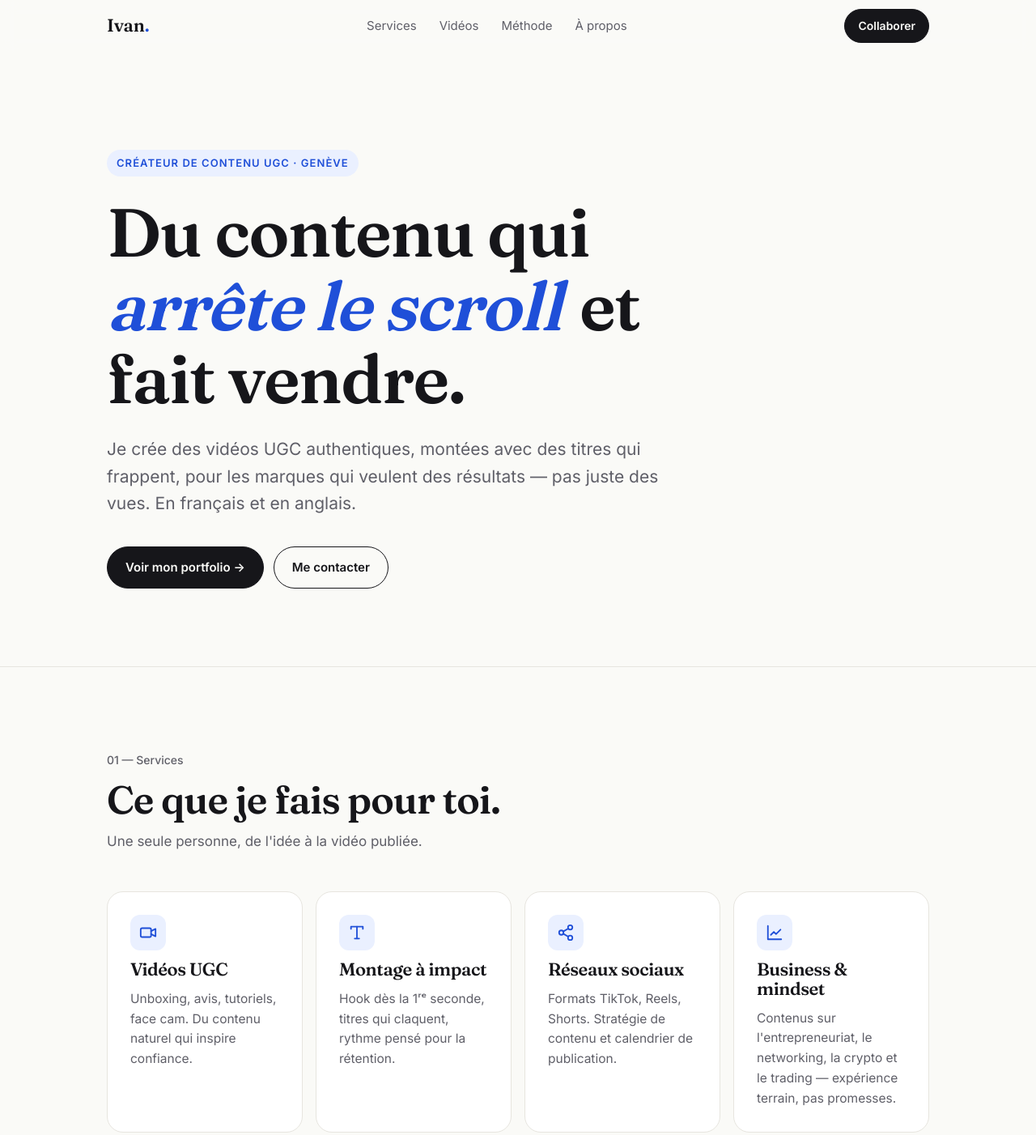
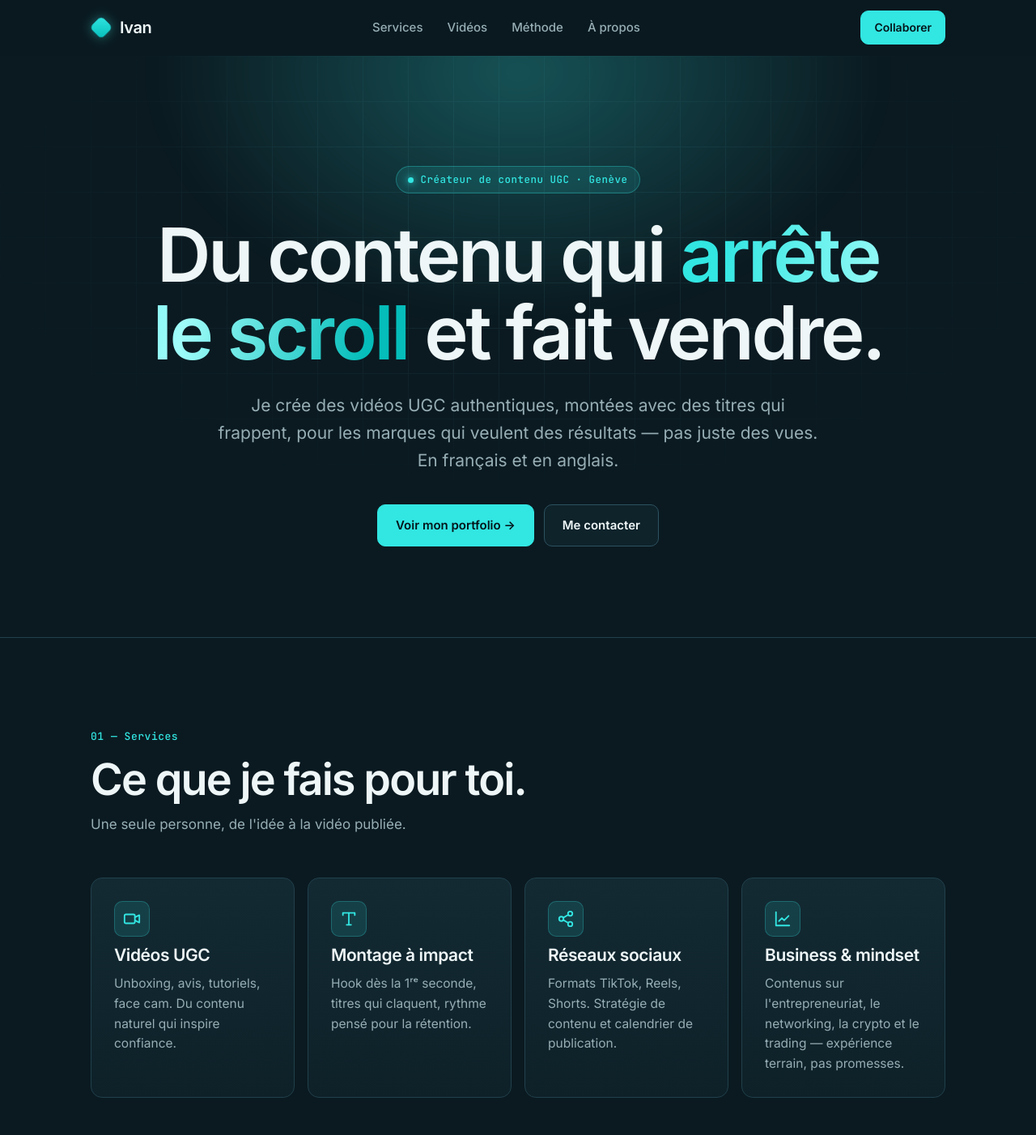
Before and after one commit to univers-0/Il-rang, a plain HTML site: page site/index.html in a window 1280 px wide. Shown: the top 1402 px of the page at 81% size. Drawn offline with Linux system fonts and the light colour scheme; a web font is replaced by a local one.

Commit message:
Site : DA sombre bleu nuit / turquoise (halos, grille, typo grasse)
Co-Authored-By: Claude Opus 5.5 <noreply@anthropic.com>
Claude-Session: https://claude.ai/code/session_01FC9TptEMKk2R2EDyBxx2uH

```diff
--- a/site/index.html
+++ b/site/index.html
@@ -5,97 +5,108 @@
 <meta name="viewport" content="width=device-width,initial-scale=1">
 <title>Ivan — Créateur UGC & Business</title>
 <meta name="description" content="Ivan — créateur de contenu UGC, montage vidéo à impact, réseaux sociaux et entrepreneuriat. Collaborations marques ouvertes.">
-<meta name="theme-color" content="#fafaf7">
+<meta name="theme-color" content="#0b1a21">
 <link rel="icon" href="../icons/icon-192.png">
 <link rel="preconnect" href="https://fonts.googleapis.com">
 <link rel="preconnect" href="https://fonts.gstatic.com" crossorigin>
-<link rel="stylesheet" href="https://fonts.googleapis.com/css2?family=Fraunces:opsz,wght@9..144,500;9..144,600&family=Inter:wght@400;500;600&display=swap">
+<link rel="stylesheet" href="https://fonts.googleapis.com/css2?family=Mona+Sans:wght@600;700;800&family=Inter:wght@400;500;600&family=JetBrains+Mono:wght@500&display=swap">
 <style>
+/* DA inspirée Netlify : bleu nuit, turquoise, halos, grille. Thème sombre unique par choix. */
 /* ===== Liens à compléter : remplace les "#" dans le HTML (classe .todo-link) ===== */
 :root{
-  --bg:#fafaf7; --surface:#ffffff; --line:#e7e5df; --fg:#16161a; --muted:#5f5f68;
-  --accent:#1f4fd8; --accent-soft:#eaf0ff;
-  --display:"Fraunces",Georgia,serif; --body:"Inter",system-ui,-apple-system,"Segoe UI",sans-serif;
-  color-scheme:light;
+  --bg:#0b1a21; --bg-2:#0e2129; --surface:#132a33; --surface-2:#18343e; --line:#21404b; --line-2:#2c5260;
+  --fg:#eef6f7; --muted:#97aeb5; --accent:#32e6e2; --accent-2:#05bdba; --accent-ink:#04151a;
+  --accent-soft:color-mix(in srgb,var(--accent) 12%,transparent);
+  --display:"Mona Sans","Inter",system-ui,sans-serif; --body:"Inter",system-ui,-apple-system,"Segoe UI",sans-serif;
+  --mono:"JetBrains Mono",ui-monospace,monospace;
+  color-scheme:dark;
 }
 *{box-sizing:border-box}
-html{scroll-behavior:smooth}
-body{margin:0;background:var(--bg);color:var(--fg);font-family:var(--body);font-size:17px;line-height:1.6;-webkit-font-smoothing:antialiased}
+html{scroll-behavior:smooth;background:var(--bg)}
+body{margin:0;background:var(--bg);color:var(--fg);font-family:var(--body);font-size:17px;line-height:1.6;-webkit-font-smoothing:antialiased;overflow-x:hidden}
 a{color:inherit}
 img{max-width:100%;display:block}
-.wrap{max-width:1080px;margin:0 auto;padding:0 16px}
+.wrap{max-width:1120px;margin:0 auto;padding:0 16px;position:relative}
 @media(min-width:720px){.wrap{padding:0 32px}}
 :focus-visible{outline:2px solid var(--accent);outline-offset:3px;border-radius:6px}
+::selection{background:var(--accent);color:var(--accent-ink)}
 
 /* Nav */
-header{position:sticky;top:0;z-index:10;background:color-mix(in srgb,var(--bg) 88%,transparent);backdrop-filter:blur(10px);border-bottom:1px solid transparent;transition:border-color .2s}
+header{position:sticky;top:0;z-index:10;background:color-mix(in srgb,var(--bg) 75%,transparent);backdrop-filter:blur(14px);-webkit-backdrop-filter:blur(14px);border-bottom:1px solid transparent;transition:border-color .2s}
 header.scrolled{border-color:var(--line)}
-nav{display:flex;align-items:center;justify-content:space-between;height:64px}
-.logo{font-family:var(--display);font-weight:600;font-size:22px;text-decoration:none;letter-spacing:-.01em}
+nav{display:flex;align-items:center;justify-content:space-between;height:68px}
+.logo{display:flex;align-items:center;gap:10px;font-family:var(--display);font-weight:800;font-size:20px;text-decoration:none;letter-spacing:-.02em}
+.logo::before{content:"";width:26px;height:26px;border-radius:7px;background:linear-gradient(135deg,var(--accent),var(--accent-2));box-shadow:0 0 18px color-mix(in srgb,var(--accent) 45%,transparent);transform:rotate(45deg) scale(.78)}
 .logo span{color:var(--accent)}
-.nav-links{display:none;gap:28px;list-style:none;margin:0;padding:0;font-size:15px}
-.nav-links a{text-decoration:none;color:var(--muted)}
-.nav-links a:hover{color:var(--fg)}
+.nav-links{display:none;gap:30px;list-style:none;margin:0;padding:0;font-size:15px;font-weight:500}
+.nav-links a{text-decoration:none;color:var(--muted);transition:color .15s}
+.nav-links a:hover{color:var(--accent)}
 @media(min-width:760px){.nav-links{display:flex}}
 
 /* Buttons */
-.btn{display:inline-flex;align-items:center;gap:8px;padding:13px 22px;border-radius:999px;font-weight:600;font-size:15px;text-decoration:none;border:1px solid var(--fg);transition:transform .15s,background .15s,color .15s}
+.btn{display:inline-flex;align-items:center;gap:8px;padding:13px 22px;border-radius:10px;font-weight:600;font-size:15px;text-decoration:none;border:1px solid var(--line-2);transition:transform .15s,background .15s,color .15s,box-shadow .2s,border-color .15s}
 .btn:hover{transform:translateY(-1px)}
-.btn-primary{background:var(--fg);color:var(--bg)}
-.btn-primary:hover{background:var(--accent);border-color:var(--accent)}
-.btn-ghost{background:transparent}
-.btn-ghost:hover{background:var(--fg);color:var(--bg)}
+.btn-primary{background:var(--accent);color:var(--accent-ink);border-color:var(--accent)}
+.btn-primary:hover{background:#5ff0ec;box-shadow:0 0 0 4px var(--accent-soft),0 8px 30px color-mix(in srgb,var(--accent) 35%,transparent)}
+.btn-ghost{background:color-mix(in srgb,var(--surface) 60%,transparent);color:var(--fg)}
+.btn-ghost:hover{border-color:var(--accent);color:var(--accent)}
 .btn-sm{padding:9px 16px;font-size:14px}
 
 /* Hero */
-.hero{padding-block:72px 64px}
-@media(min-width:720px){.hero{padding-block:120px 96px}}
-.eyebrow{display:inline-block;font-size:13px;font-weight:600;letter-spacing:.08em;text-transform:uppercase;color:var(--accent);background:var(--accent-soft);padding:6px 12px;border-radius:999px;margin-bottom:24px}
-h1,h2,h3{font-family:var(--display);font-weight:600;letter-spacing:-.02em;line-height:1.08;margin:0}
-h1{font-size:clamp(40px,8vw,84px);max-width:14ch}
-h1 em{font-style:italic;color:var(--accent);padding-right:.08em}
-.lead{font-size:clamp(18px,2.2vw,21px);color:var(--muted);max-width:52ch;margin:24px 0 36px}
-.cta-row{display:flex;flex-wrap:wrap;gap:12px}
+.hero-shell{position:relative;overflow:hidden;isolation:isolate}
+.hero-shell::before{content:"";position:absolute;inset:0;z-index:-2;background-image:linear-gradient(var(--line) 1px,transparent 1px),linear-gradient(90deg,var(--line) 1px,transparent 1px);background-size:56px 56px;opacity:.35;-webkit-mask-image:radial-gradient(ellipse 70% 60% at 50% 30%,#000 30%,transparent 75%);mask-image:radial-gradient(ellipse 70% 60% at 50% 30%,#000 30%,transparent 75%)}
+.hero-shell::after{content:"";position:absolute;z-index:-1;width:900px;height:600px;left:50%;top:-280px;transform:translateX(-50%);background:radial-gradient(closest-side,color-mix(in srgb,var(--accent) 28%,transparent),transparent);filter:blur(20px)}
+.hero{padding-block:80px 72px;text-align:center;display:flex;flex-direction:column;align-items:center}
+@media(min-width:720px){.hero{padding-block:136px 112px}}
+.eyebrow{display:inline-flex;align-items:center;gap:8px;font-family:var(--mono);font-size:12.5px;font-weight:500;letter-spacing:.04em;color:var(--accent);background:var(--accent-soft);border:1px solid color-mix(in srgb,var(--accent) 30%,transparent);padding:6px 14px;border-radius:999px;margin-bottom:28px}
+.eyebrow::before{content:"";width:7px;height:7px;border-radius:50%;background:var(--accent);box-shadow:0 0 10px var(--accent)}
+h1,h2,h3{font-family:var(--display);font-weight:800;letter-spacing:-.035em;line-height:1.04;margin:0}
+h1{font-size:clamp(42px,8.4vw,92px);max-width:15ch}
+h1 em{font-style:normal;background:linear-gradient(100deg,var(--accent) 10%,#9ffcf9 50%,var(--accent-2) 90%);-webkit-background-clip:text;background-clip:text;color:transparent}
+.lead{font-size:clamp(18px,2.2vw,21px);color:var(--muted);max-width:56ch;margin:26px 0 38px}
+.cta-row{display:flex;flex-wrap:wrap;gap:12px;justify-content:center}
 
 /* Sections */
-section{padding:72px 0;border-top:1px solid var(--line)}
-@media(min-width:720px){section{padding:104px 0}}
-.sec-head{display:grid;gap:12px;margin-bottom:48px;max-width:640px}
-.sec-head .num{font-size:14px;color:var(--muted);font-weight:500}
-h2{font-size:clamp(30px,5vw,48px)}
+section{padding:80px 0;border-top:1px solid var(--line)}
+@media(min-width:720px){section{padding:112px 0}}
+.sec-head{display:grid;gap:14px;margin-bottom:52px;max-width:680px}
+.sec-head .num,.num{font-family:var(--mono);font-size:13px;color:var(--accent);font-weight:500;letter-spacing:.04em}
+h2{font-size:clamp(32px,5.2vw,54px)}
 .sec-head p{color:var(--muted);margin:0}
 
-/* Services grid */
+/* Cards */
 .grid{display:grid;gap:16px}
 @media(min-width:640px){.grid{grid-template-columns:repeat(2,1fr)}}
 @media(min-width:960px){.grid.four{grid-template-columns:repeat(4,1fr)}}
-.card{background:var(--surface);border:1px solid var(--line);border-radius:20px;padding:28px;display:flex;flex-direction:column;gap:12px;transition:border-color .2s,transform .2s}
-.card:hover{border-color:var(--fg);transform:translateY(-2px)}
-.icon{width:44px;height:44px;border-radius:12px;background:var(--accent-soft);color:var(--accent);display:grid;place-items:center}
+.card{position:relative;background:linear-gradient(180deg,var(--surface),var(--bg-2));border:1px solid var(--line);border-radius:14px;padding:28px;display:flex;flex-direction:column;gap:12px;transition:border-color .2s,transform .2s,box-shadow .2s;overflow:hidden}
+.card::after{content:"";position:absolute;inset:-1px -1px auto;height:1px;background:linear-gradient(90deg,transparent,var(--accent),transparent);opacity:0;transition:opacity .2s}
+.card:hover{border-color:var(--line-2);transform:translateY(-3px);box-shadow:0 18px 40px -18px color-mix(in srgb,var(--accent) 40%,transparent)}
+.card:hover::after{opacity:1}
+.icon{width:44px;height:44px;border-radius:10px;background:var(--accent-soft);border:1px solid color-mix(in srgb,var(--accent) 25%,transparent);color:var(--accent);display:grid;place-items:center}
 .icon svg{width:22px;height:22px}
-.card h3{font-size:22px}
+.card h3{font-size:21px;letter-spacing:-.02em}
 .card p{margin:0;color:var(--muted);font-size:15.5px}
-.kicker{font-size:12px;font-weight:600;letter-spacing:.08em;text-transform:uppercase;color:var(--accent)}
-.gear{margin-top:40px;display:flex;flex-wrap:wrap;align-items:center;gap:16px}
-.gear h3{font-size:20px}
+.kicker{font-family:var(--mono);font-size:12px;font-weight:500;letter-spacing:.04em;color:var(--accent)}
+.gear{margin-top:40px;display:flex;flex-wrap:wrap;align-items:center;gap:16px;padding:20px 24px;border:1px dashed var(--line-2);border-radius:14px}
+.gear h3{font-size:18px}
 .gear .tags{margin:0}
 
 /* Process */
 .steps{list-style:none;margin:0;padding:0;display:grid;gap:0;counter-reset:s}
 .steps li{display:grid;grid-template-columns:56px 1fr;gap:16px;padding:24px 0;border-bottom:1px solid var(--line);counter-increment:s}
 .steps li:first-child{border-top:1px solid var(--line)}
-.steps li::before{content:"0" counter(s);font-family:var(--display);font-size:28px;color:var(--accent);line-height:1.1}
-.steps h3{font-size:21px;margin-bottom:4px}
+.steps li::before{content:"0" counter(s);font-family:var(--mono);font-size:22px;font-weight:500;color:var(--accent);line-height:1.3}
+.steps h3{font-size:20px;margin-bottom:6px;letter-spacing:-.02em}
 .steps p{margin:0;color:var(--muted);font-size:15.5px}
-@media(min-width:760px){.steps{grid-template-columns:repeat(4,1fr);gap:24px}.steps li{grid-template-columns:1fr;border:none!important;border-top:2px solid var(--fg)!important;padding-top:20px}}
+@media(min-width:760px){.steps{grid-template-columns:repeat(4,1fr);gap:24px}.steps li{grid-template-columns:1fr;border:none!important;border-top:2px solid var(--line-2)!important;padding-top:20px;position:relative}.steps li::after{content:"";position:absolute;top:-2px;left:0;width:40px;height:2px;background:var(--accent);box-shadow:0 0 12px var(--accent)}}
 
 /* Portfolio band */
-.band{background:var(--fg);color:var(--bg);border-radius:28px;padding:48px 28px;display:grid;gap:24px;align-items:center}
+.band{position:relative;overflow:hidden;isolation:isolate;background:linear-gradient(120deg,#0f3a40,#0b2730 55%,#0b1f27);border:1px solid color-mix(in srgb,var(--accent) 35%,transparent);border-radius:20px;padding:48px 28px;display:grid;gap:24px;align-items:center}
+.band::before{content:"";position:absolute;z-index:-1;width:520px;height:520px;right:-160px;top:-260px;background:radial-gradient(closest-side,color-mix(in srgb,var(--accent) 35%,transparent),transparent)}
 @media(min-width:760px){.band{grid-template-columns:1.4fr auto;padding:64px 56px}}
-.band h2{color:var(--bg)}
-.band p{color:#b9b9c2;margin:12px 0 0}
-.band .btn{background:var(--bg);color:var(--fg);border-color:var(--bg)}
-.band .btn:hover{background:var(--accent);color:#fff;border-color:var(--accent)}
+.band p{color:var(--muted);margin:12px 0 0}
+.band .btn{background:var(--accent);color:var(--accent-ink);border-color:var(--accent)}
+.band .btn:hover{background:#5ff0ec;box-shadow:0 8px 30px color-mix(in srgb,var(--accent) 35%,transparent)}
 
 /* About */
 .about{display:grid;gap:40px}
@@ -103,16 +114,20 @@ h2{font-size:clamp(30px,5vw,48px)}
 .about p{margin:0 0 16px;color:var(--muted)}
 .about p strong{color:var(--fg);font-weight:600}
 .tags{display:flex;flex-wrap:wrap;gap:8px;margin-top:8px}
-.tag{font-size:14px;padding:7px 14px;border:1px solid var(--line);border-radius:999px;background:var(--surface)}
+.tag{font-size:14px;padding:6px 13px;border:1px solid var(--line-2);border-radius:8px;background:var(--surface);color:var(--fg)}
 
 /* Contact */
+#contact{position:relative;overflow:hidden;isolation:isolate}
+#contact::before{content:"";position:absolute;z-index:-1;width:800px;height:500px;left:50%;bottom:-300px;transform:translateX(-50%);background:radial-gradient(closest-side,color-mix(in srgb,var(--accent) 22%,transparent),transparent)}
 .contact{text-align:center;display:grid;justify-items:center;gap:20px}
 .contact h2{max-width:16ch}
 .contact p{color:var(--muted);max-width:48ch;margin:0}
 .socials{display:flex;flex-wrap:wrap;justify-content:center;gap:10px;margin-top:8px}
 
-footer{border-top:1px solid var(--line);padding:28px 0;font-size:14px;color:var(--muted)}
+footer{border-top:1px solid var(--line);padding:28px 0;font-size:14px;color:var(--muted);background:var(--bg)}
 footer .wrap{display:flex;flex-wrap:wrap;justify-content:space-between;gap:12px}
+footer a{text-decoration:none}
+footer a:hover{color:var(--accent)}
 
 /* Reveal */
 .reveal{opacity:0;transform:translateY(16px);transition:opacity .6s ease,transform .6s ease}
@@ -124,7 +139,7 @@ footer .wrap{display:flex;flex-wrap:wrap;justify-content:space-between;gap:12px}
 
 <header id="top">
   <nav class="wrap" aria-label="Navigation principale">
-    <a href="#top" class="logo">Ivan<span>.</span></a>
+    <a href="#top" class="logo">Ivan</a>
     <ul class="nav-links">
       <li><a href="#services">Services</a></li>
       <li><a href="#videos">Vidéos</a></li>
@@ -137,7 +152,7 @@ footer .wrap{display:flex;flex-wrap:wrap;justify-content:space-between;gap:12px}
 
 <main>
   <!-- HERO -->
-  <div class="hero wrap">
+  <div class="hero-shell"><div class="hero wrap">
     <span class="eyebrow">Créateur de contenu UGC · Genève</span>
     <h1>Du contenu qui <em>arrête le scroll</em> et fait vendre.</h1>
     <p class="lead">Je crée des vidéos UGC authentiques, montées avec des titres qui frappent, pour les marques qui veulent des résultats — pas juste des vues. En français et en anglais.</p>
@@ -145,7 +160,7 @@ footer .wrap{display:flex;flex-wrap:wrap;justify-content:space-between;gap:12px}
       <a href="https://ivanlorenz0.my.canva.site/" target="_blank" rel="noopener" class="btn btn-primary">Voir mon portfolio →</a>
       <a href="#contact" class="btn btn-ghost">Me contacter</a>
     </div>
-  </div>
+  </div></div>
 
   <!-- SERVICES -->
   <section id="services">
```
